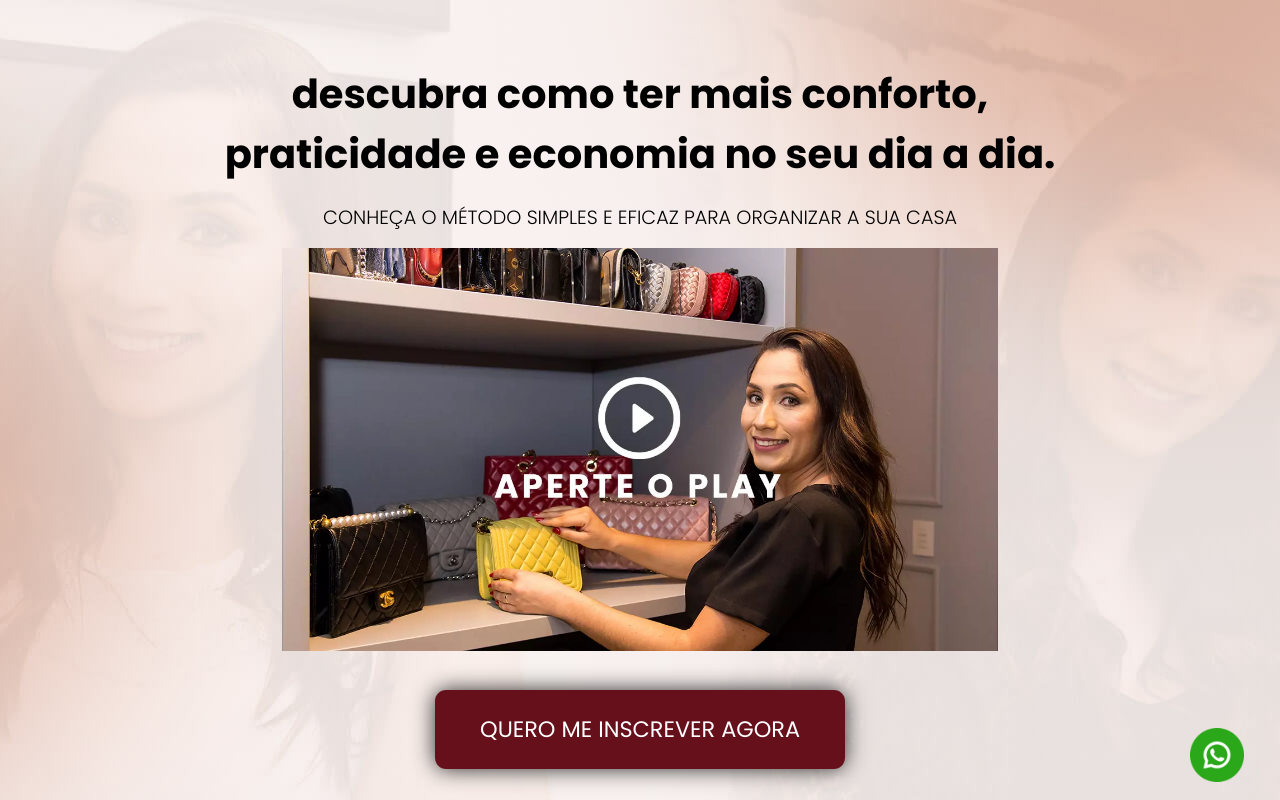
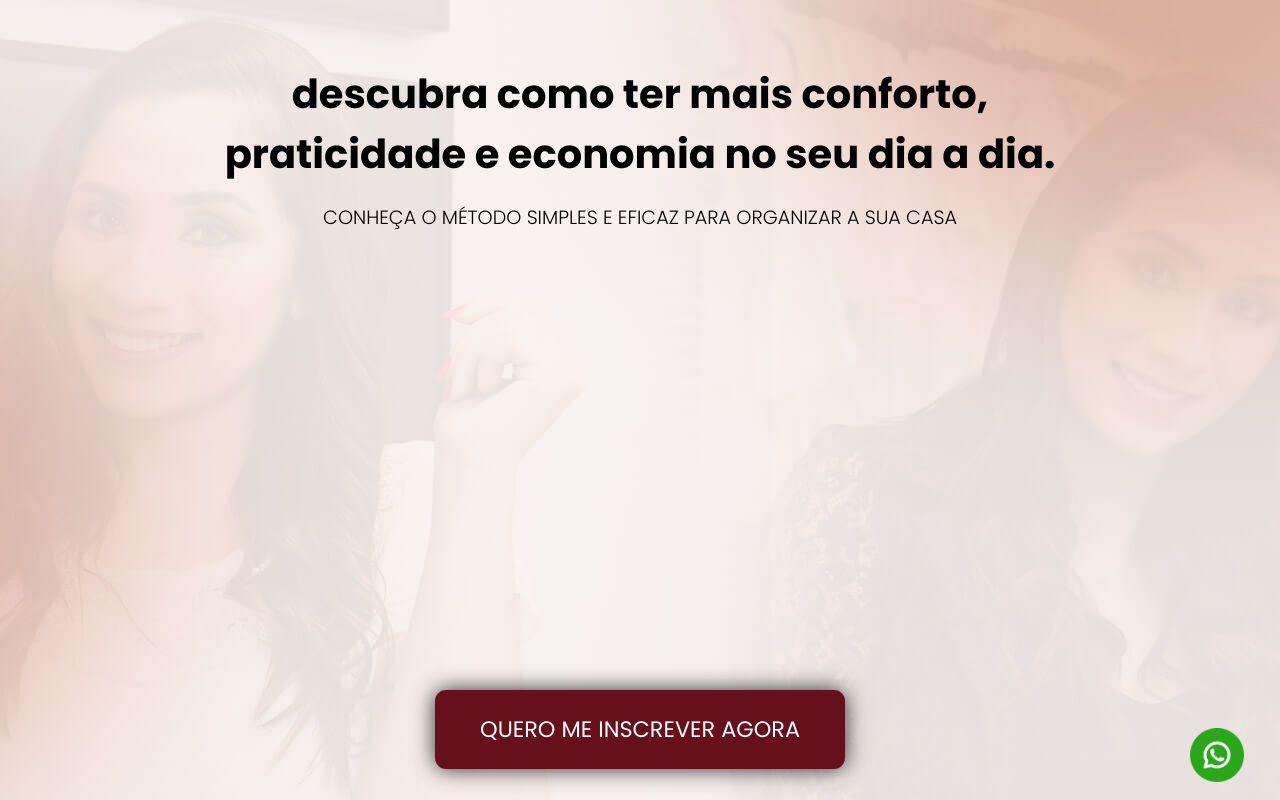
Before and after one commit to emanoelsalmeida/leticia, a plain HTML site: page index.html in a window 1280 px wide. Both pictures are taken after a click on the element 639 px from the left and 449 px from the top of the page. Shown: the top 800 px of the page. Drawn offline with nearby package versions, Linux system fonts and the light colour scheme; files that its build step writes are made by us from their sources; files whose address does not match are found by name.

Commit message:
Add files via upload

```diff
--- a/index.html
+++ b/index.html
@@ -70,6 +70,10 @@
         <div onclick="thevid=document.getElementById('thevideo'); thevid.style.display='block'; this.style.display='none'" >
           <img src="image/thumbnail.webp" style="cursor:pointer" loading="lazy" alt="thumbnail youtube" />
         </div>
+          <div id="thevideo" style="display:none" class="iframe-container">
+            <iframe width="800" height="400" data-src="https://www.youtube.com/embed/q65i_D8wpzo?autoplay=1" title="Curso Organize Sua Casa" frameborder="0" allow="accelerometer; autoplay; clipboard-write; encrypted-media; gyroscope; picture-in-picture" allowfullscreen loanding="lazy"></iframe>
+
+          </div>
 
   </div>
 <a href="#" class="button">
```
